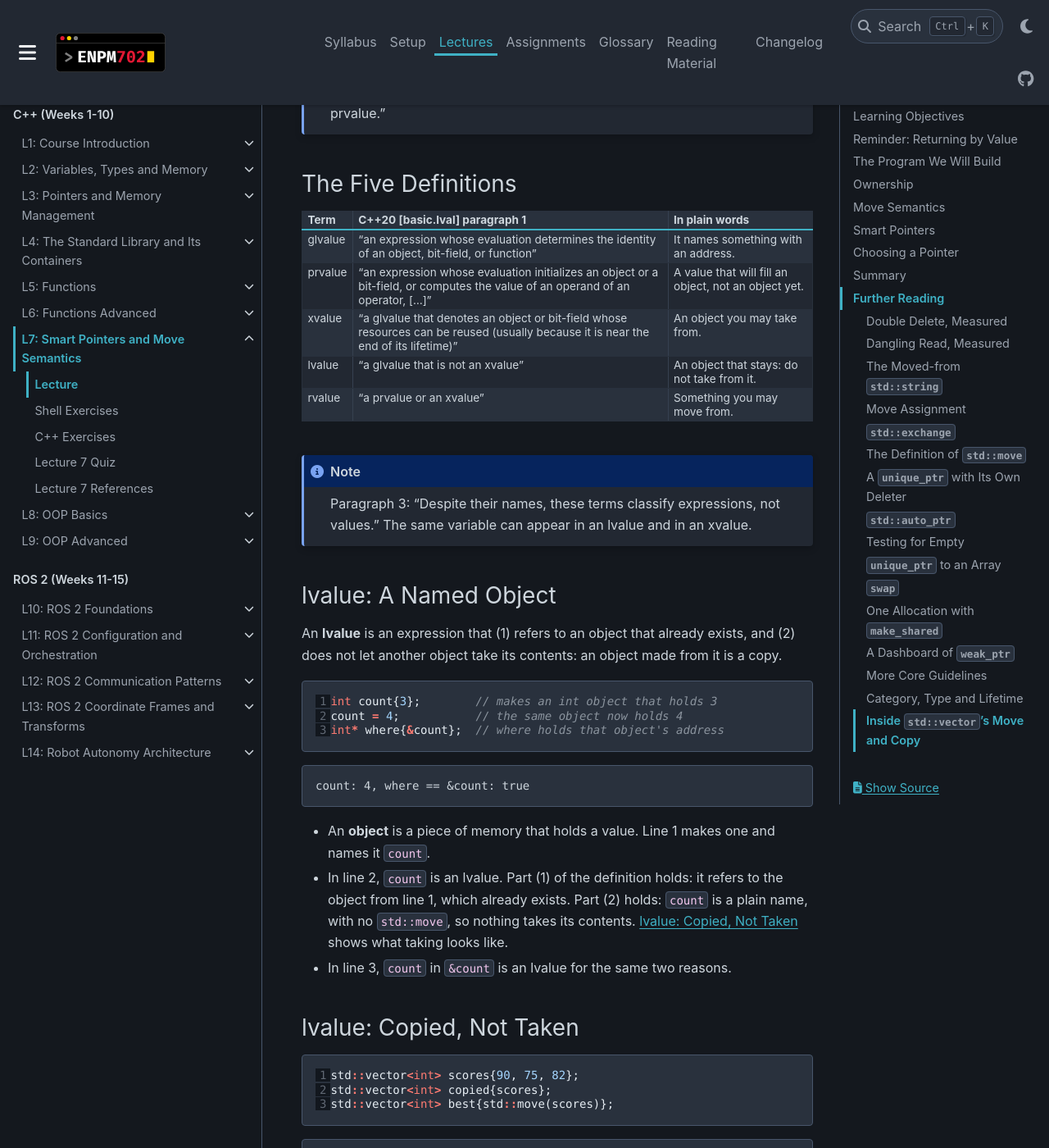
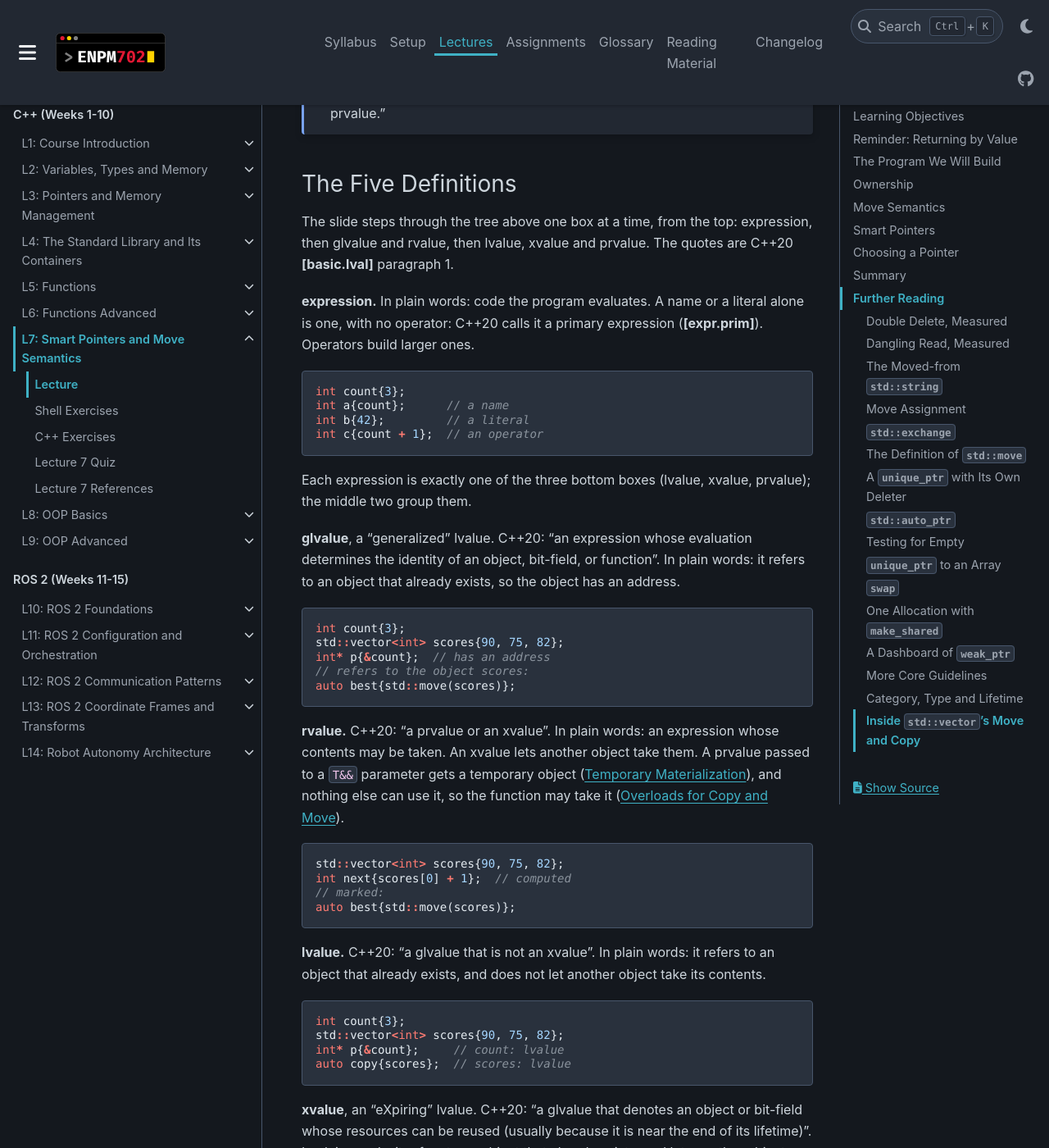
Before and after one commit to zeidk/enpm702-fall-2026-docs, a Sphinx documentation site: the page built from docs/source/lectures/lecture7/l7_lecture.rst, in a window 1280 px wide and 1400 px high, scrolled down 10371 px. Shown: the whole window at 82% size. Built offline with Sphinx 7.4.7 and the PyData theme 0.15.4, drawn with Linux system fonts in a browser that asks for light colours; some of the changed text lies outside the part shown.

Commit message:
L7: the five definitions as in the deck; What Each Reference Refers To
The Five Definitions follows the deck's click-through, from expression to
prvalue, with each one's C++20 quote, plain words and code. A new section
shows the figure of Binding to rvalues. The 702run numbers follow the deck,
which adds one slide.

```diff
--- a/docs/source/lectures/lecture7/l7_lecture.rst
+++ b/docs/source/lectures/lecture7/l7_lecture.rst
@@ -449,28 +449,61 @@
 The Five Definitions
 ^^^^^^^^^^^^^^^^^^^^
 
-.. list-table::
-   :header-rows: 1
-   :class: compact-table
-
-   * - Term
-     - C++20 [basic.lval] paragraph 1
-     - In plain words
-   * - glvalue
-     - "an expression whose evaluation determines the identity of an object, bit-field, or function"
-     - It names something with an address.
-   * - prvalue
-     - "an expression whose evaluation initializes an object or a bit-field, or computes the value of an operand of an operator, [...]"
-     - A value that will fill an object, not an object yet.
-   * - xvalue
-     - "a glvalue that denotes an object or bit-field whose resources can be reused (usually because it is near the end of its lifetime)"
-     - An object you may take from.
-   * - lvalue
-     - "a glvalue that is not an xvalue"
-     - An object that stays: do not take from it.
-   * - rvalue
-     - "a prvalue or an xvalue"
-     - Something you may move from.
+The slide steps through the tree above one box at a time, from the top: expression, then glvalue and rvalue, then lvalue, xvalue and prvalue. The quotes are C++20 **[basic.lval]** paragraph 1.
+
+**expression.** In plain words: code the program evaluates. A name or a literal alone is one, with no operator: C++20 calls it a primary expression (**[expr.prim]**). Operators build larger ones.
+
+.. code-block:: cpp
+
+   int count{3};
+   int a{count};      // a name
+   int b{42};         // a literal
+   int c{count + 1};  // an operator
+
+Each expression is exactly one of the three bottom boxes (lvalue, xvalue, prvalue); the middle two group them.
+
+**glvalue**, a "generalized" lvalue. C++20: "an expression whose evaluation determines the identity of an object, bit-field, or function". In plain words: it refers to an object that already exists, so the object has an address.
+
+.. code-block:: cpp
+
+   int count{3};
+   std::vector<int> scores{90, 75, 82};
+   int* p{&count};  // has an address
+   // refers to the object scores:
+   auto best{std::move(scores)};
+
+**rvalue.** C++20: "a prvalue or an xvalue". In plain words: an expression whose contents may be taken. An xvalue lets another object take them. A prvalue passed to a ``T&&`` parameter gets a temporary object (`Temporary Materialization`_), and nothing else can use it, so the function may take it (`Overloads for Copy and Move`_).
+
+.. code-block:: cpp
+
+   std::vector<int> scores{90, 75, 82};
+   int next{scores[0] + 1};  // computed
+   // marked:
+   auto best{std::move(scores)};
+
+**lvalue.** C++20: "a glvalue that is not an xvalue". In plain words: it refers to an object that already exists, and does not let another object take its contents.
+
+.. code-block:: cpp
+
+   int count{3};
+   std::vector<int> scores{90, 75, 82};
+   int* p{&count};     // count: lvalue
+   auto copy{scores};  // scores: lvalue
+
+**xvalue**, an "eXpiring" lvalue. C++20: "a glvalue that denotes an object or bit-field whose resources can be reused (usually because it is near the end of its lifetime)". In plain words: it refers to an object that already exists, and lets another object take its contents.
+
+.. code-block:: cpp
+
+   std::vector<int> scores{90, 75, 82};
+   // std::move(scores): an xvalue
+   auto best{std::move(scores)};
+
+**prvalue**, a "pure" rvalue. C++20: "an expression whose evaluation initializes an object or a bit-field, or computes the value of an operand of an operator, [...]". In plain words: it refers to no object that already exists; it computes a value.
+
+.. code-block:: cpp
+
+   int count{3};         // 3
+   int next{count + 1};  // count + 1
 
 .. note::
 
@@ -828,6 +861,22 @@
 
 See `Category, Type and Lifetime`_ under Further Reading.
 
+
+What Each Reference Refers To
+^^^^^^^^^^^^^^^^^^^^^^^^^^^^^
+
+.. figure:: /_static/images/l7/av_binding.png
+   :alt: On the right, two name tags, each over a blue box with a stack icon and the word Stack holding three fields, begin, end and capacity, each marked ptr: the upper one reads path, the lower one reads (temporary). On the left, three references, each a name tag with its type under it and a numbered tag beside it. Tag 2, any_ref, type const std::vector<Pose>&: a solid dark blue arrow runs from it to the path box. Tag 3, lvalue_ref, type std::vector<Pose>&&: a gray dashed arrow runs from it to the path box, crossed out by a circled X halfway along. Tag 1, temp_ref, type std::vector<Pose>&&: a solid dark blue arrow runs from it to the temporary's box.
+   :align: center
+   :width: 100%
+
+   The code of `Binding to rvalues`_, in memory: each reference and the object it refers to.
+
+- **1**, line 2: ``temp_ref`` binds the temporary from ``make_path(10)`` and keeps it alive (C++20 **[class.temporary]** paragraph 6: the temporary "persists for the lifetime of the reference").
+- **2**, line 3: ``any_ref``, a ``const&``, binds ``path``, an lvalue.
+- **3**, line 4: a ``T&&`` cannot bind ``path``, an lvalue, so it does not compile. The figure draws it dashed and crossed out.
+- A reference has no box. C++20 **[dcl.ref]** paragraph 4: "It is unspecified whether or not a reference requires storage."
+
 Giving It a Name
 ^^^^^^^^^^^^^^^^
 
@@ -1763,7 +1812,7 @@
    a.use_count(): 1, b.use_count(): 1
 
 - A ``std::weak_ptr`` made from a ``std::shared_ptr`` does not add to the count.
-- When ``a`` and ``b`` go out of scope, both counts reach 0 and both ``Towing`` objects are deleted. ``702run week7_playground 89``: no LeakSanitizer report.
+- When ``a`` and ``b`` go out of scope, both counts reach 0 and both ``Towing`` objects are deleted. ``702run week7_playground 90``: no LeakSanitizer report.
 
 .. note::
 
```
Also changed, not shown: other parts of docs/source/lectures/lecture7/l7_lecture.rst (+11 -11 lines), docs/source/_static/images/l7/av_binding.png (added).
